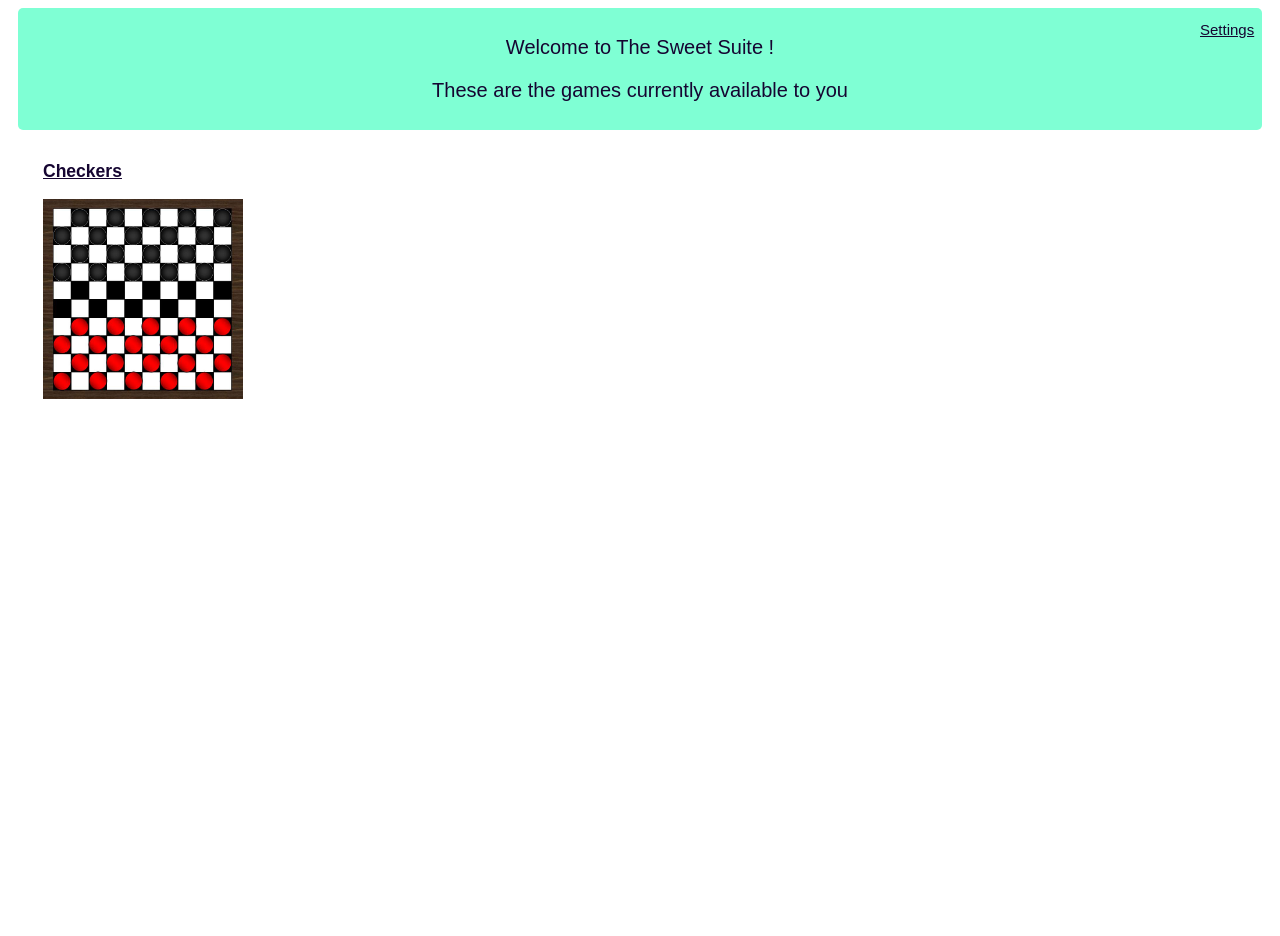
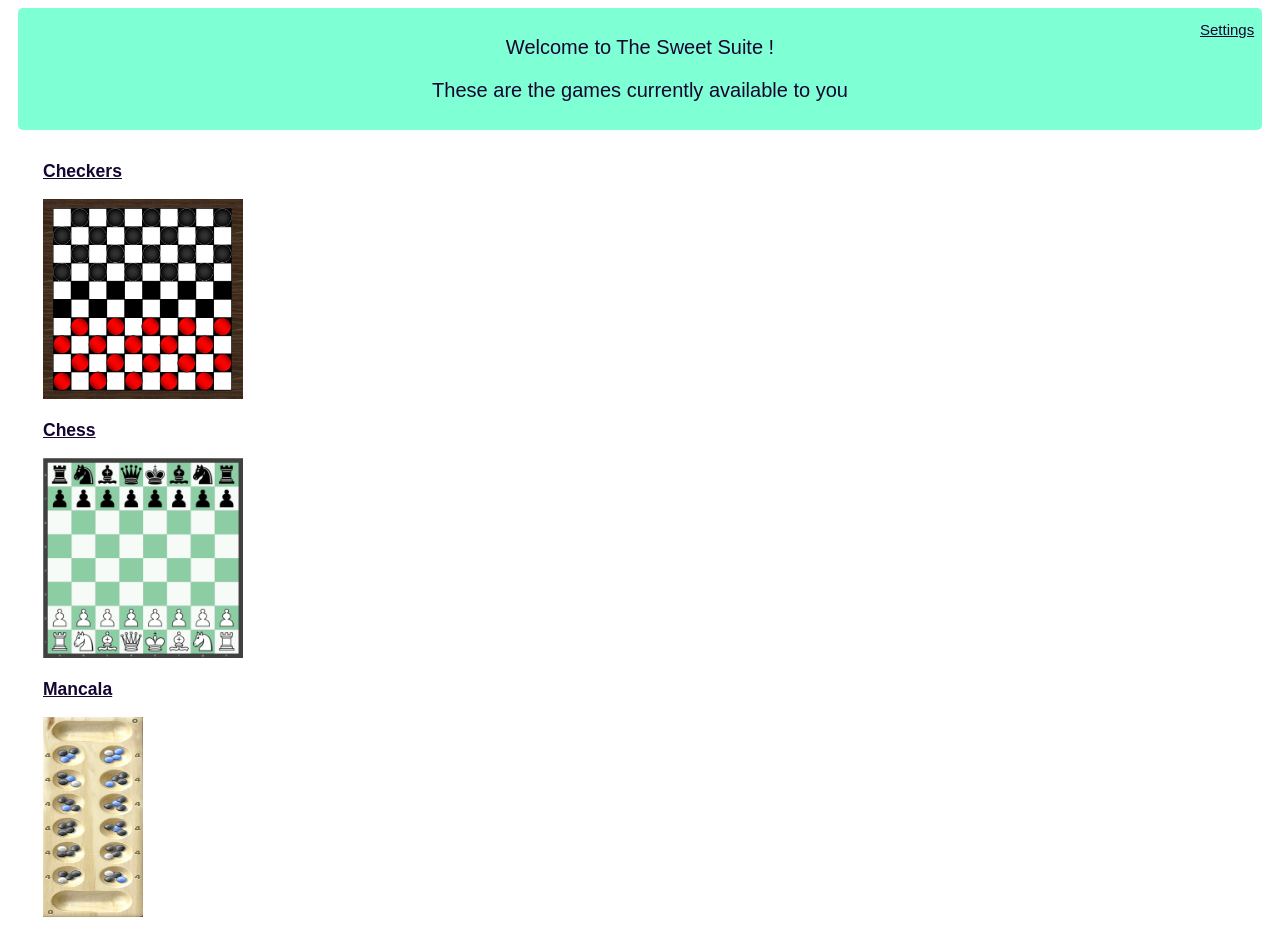
Before and after one commit to CameronRWS/The-Sweet-Suite, a React (Create React App) app in the folder frontend/: page /gamesuite in a window 1280 px wide. Before the commit the page ends 800 px from the top, so only its background shows below. Built offline with nearby package versions, Linux system fonts and the light colour scheme.

Commit message:
added more games to home page

```diff
--- a/frontend/src/pages/GameSuite.js
+++ b/frontend/src/pages/GameSuite.js
@@ -2,6 +2,8 @@ import React, { useState } from "react";
 import { Link, Redirect, useHistory } from "react-router-dom";
 import './GameSuite.css';
 import checkers from './images/Checkers.jpg';
+import chess from './images/chess.png';
+import mancala from './images/mancala.jpg';
 
 const GameSuite = (props) => {
     const history = useHistory();
@@ -11,6 +13,14 @@ const GameSuite = (props) => {
     const loadCheckers = () => {
         let path = "/checkers";
         history.push(path);
+    };
+
+    const loadChess = () => {
+        console.log("Chess is not yet available");
+    };
+
+    const loadMancala = () => {
+        console.log("Mancala is not yet available");
     };
 
     const loadSettings = () => {
@@ -30,6 +40,12 @@ const GameSuite = (props) => {
                 <div className = "GameSuiteGames">
                     <h3 onClick = {loadCheckers}>Checkers</h3>
                     <img src = {checkers} alt = "checkers board" width = "200" height = "200" onClick = {loadCheckers}></img>
+
+                    <h3 onClick = {loadChess}>Chess</h3>
+                    <img src = {chess} alt = "chess board" width = "200" height = "200" onClick = {loadChess}></img>
+
+                    <h3 onClick = {loadMancala}>Mancala</h3>
+                    <img src = {mancala} alt = "mancala board" width = "100" height = "200" onClick = {loadMancala}></img>
                 </div>
                 </div>
             ):(
```
Also changed, not shown: frontend/src/pages/images/chess.png (added), frontend/src/pages/images/mancala.jpg (added).
